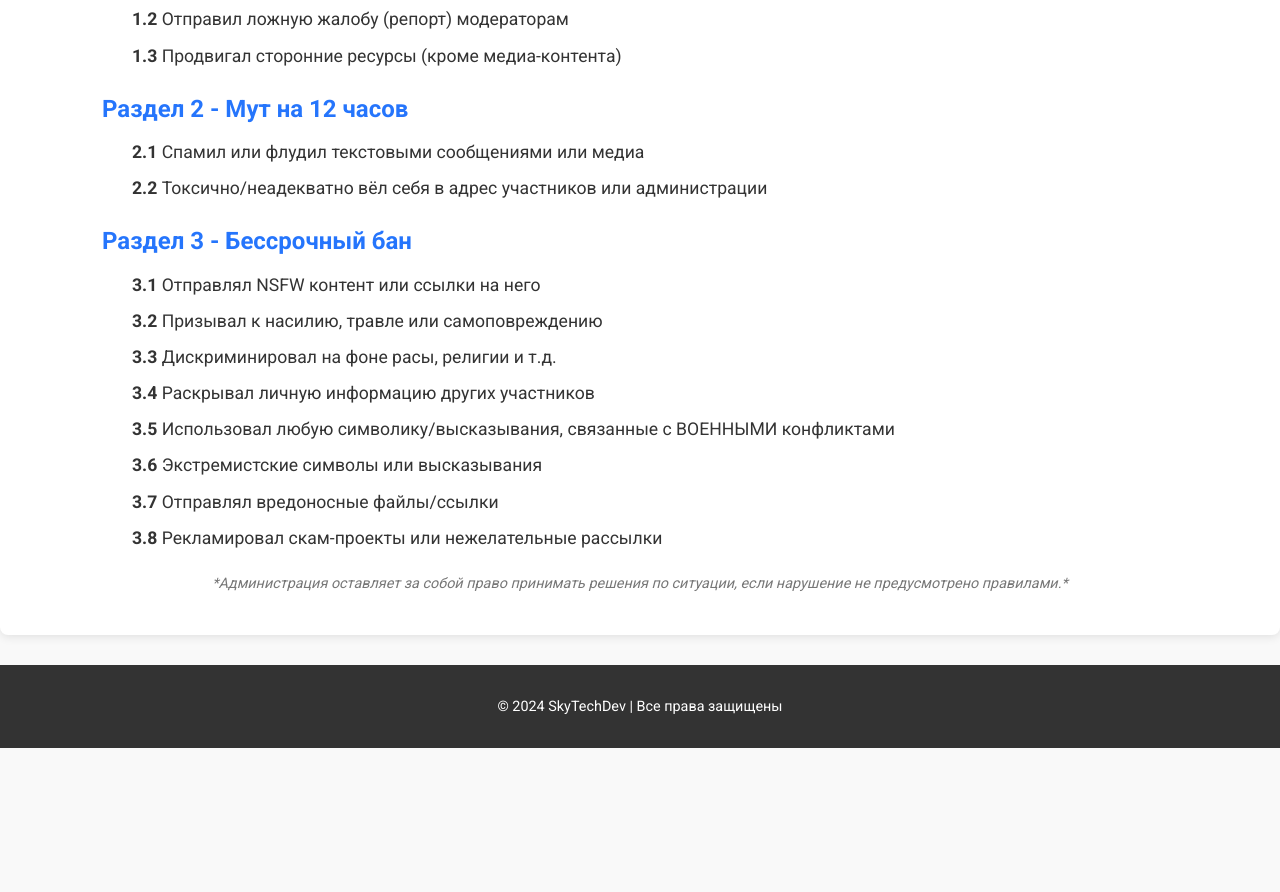
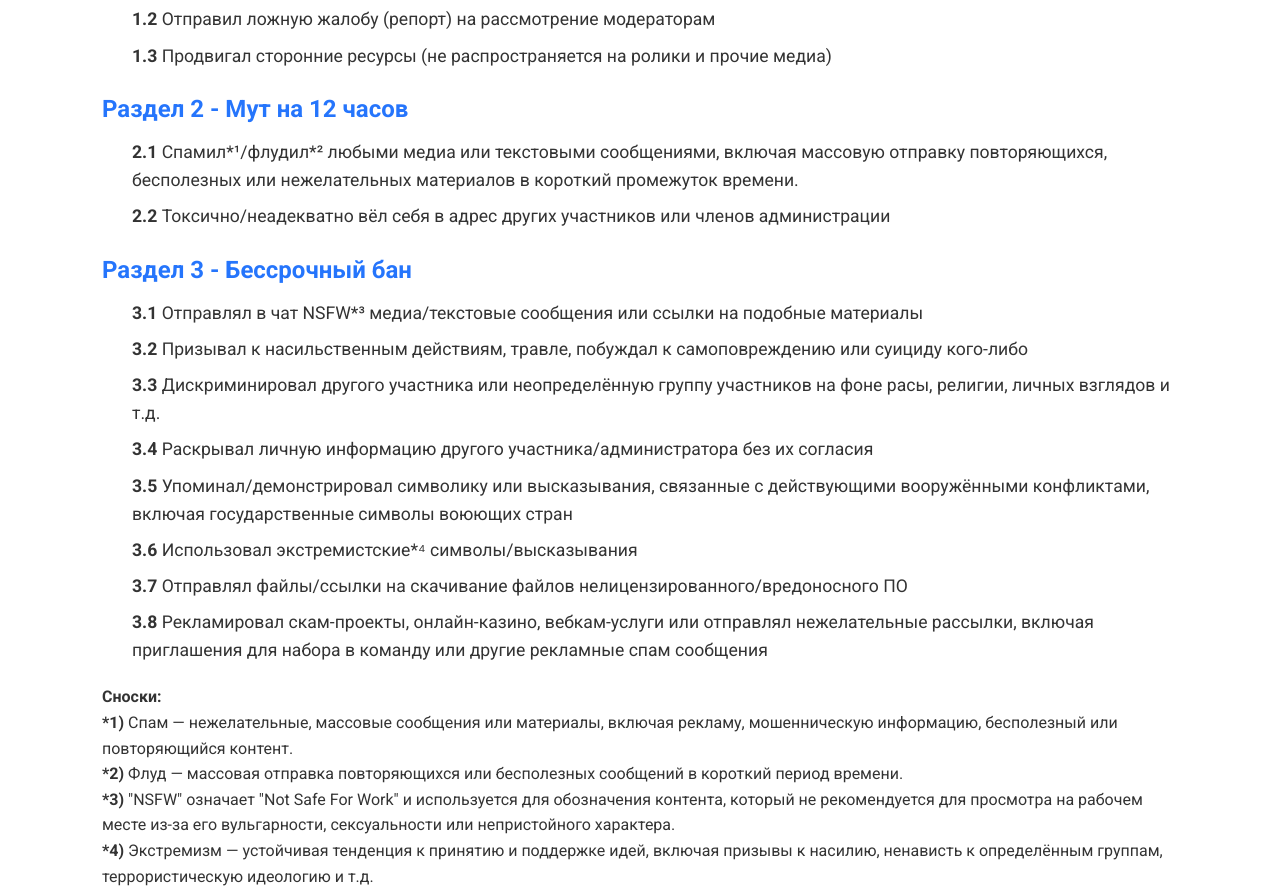
Before and after one commit to SkyWalkerOne/STDChatRules, a plain HTML site: page index.html in a window 1280 px wide. Shown: the part 460-1352 px from the top of the page. Before the commit the page ends 1208 px from the top, so only its background shows below. Drawn offline with Linux system fonts and the light colour scheme.

Commit message:
Update index.html

```diff
--- a/index.html
+++ b/index.html
@@ -3,7 +3,8 @@
 <head>
     <meta charset="UTF-8">
     <meta name="viewport" content="width=device-width, initial-scale=1.0">
-    <title>Правила чата</title>
+    <meta name="description" content="Правила группы: обеспечение безопасности и комфорта участников.">
+    <title>Правила группы</title>
     <link rel="stylesheet" href="styles.css">
     <link href="https://fonts.googleapis.com/css2?family=Roboto:wght@300;400;500;700&display=swap" rel="stylesheet">
 </head>
@@ -25,31 +26,39 @@
                 <h3>Раздел 1 - Варн / Предупреждение</h3>
                 <ul>
                     <li><strong>1.1</strong> Оскорбил другого участника/администратора группы</li>
-                    <li><strong>1.2</strong> Отправил ложную жалобу (репорт) модераторам</li>
-                    <li><strong>1.3</strong> Продвигал сторонние ресурсы (кроме медиа-контента)</li>
+                    <li><strong>1.2</strong> Отправил ложную жалобу (репорт) на рассмотрение модераторам</li>
+                    <li><strong>1.3</strong> Продвигал сторонние ресурсы (не распространяется на ролики и прочие медиа)</li>
                 </ul>
             </div>
 
             <div class="rule-category">
                 <h3>Раздел 2 - Мут на 12 часов</h3>
                 <ul>
-                    <li><strong>2.1</strong> Спамил или флудил текстовыми сообщениями или медиа</li>
-                    <li><strong>2.2</strong> Токсично/неадекватно вёл себя в адрес участников или администрации</li>
+                    <li><strong>2.1</strong> Спамил*¹/флудил*² любыми медиа или текстовыми сообщениями, включая массовую отправку повторяющихся, бесполезных или нежелательных материалов в короткий промежуток времени.</li>
+                    <li><strong>2.2</strong> Токсично/неадекватно вёл себя в адрес других участников или членов администрации</li>
                 </ul>
             </div>
 
             <div class="rule-category">
                 <h3>Раздел 3 - Бессрочный бан</h3>
                 <ul>
-                    <li><strong>3.1</strong> Отправлял NSFW контент или ссылки на него</li>
-                    <li><strong>3.2</strong> Призывал к насилию, травле или самоповреждению</li>
-                    <li><strong>3.3</strong> Дискриминировал на фоне расы, религии и т.д.</li>
-                    <li><strong>3.4</strong> Раскрывал личную информацию других участников</li>
-                    <li><strong>3.5</strong> Использовал любую символику/высказывания, связанные с ВОЕННЫМИ конфликтами</li>
-                    <li><strong>3.6</strong> Экстремистские символы или высказывания</li>
-                    <li><strong>3.7</strong> Отправлял вредоносные файлы/ссылки</li>
-                    <li><strong>3.8</strong> Рекламировал скам-проекты или нежелательные рассылки</li>
+                    <li><strong>3.1</strong> Отправлял в чат NSFW*³ медиа/текстовые сообщения или ссылки на подобные материалы</li>
+                    <li><strong>3.2</strong> Призывал к насильственным действиям, травле, побуждал к самоповреждению или суициду кого-либо</li>
+                    <li><strong>3.3</strong> Дискриминировал другого участника или неопределённую группу участников на фоне расы, религии, личных взглядов и т.д.</li>
+                    <li><strong>3.4</strong> Раскрывал личную информацию другого участника/администратора без их согласия</li>
+                    <li><strong>3.5</strong> Упоминал/демонстрировал символику или высказывания, связанные с действующими вооружёнными конфликтами, включая государственные символы воюющих стран</li>
+                    <li><strong>3.6</strong> Использовал экстремистские*⁴ символы/высказывания</li>
+                    <li><strong>3.7</strong> Отправлял файлы/ссылки на скачивание файлов нелицензированного/вредоносного ПО</li>
+                    <li><strong>3.8</strong> Рекламировал скам-проекты, онлайн-казино, вебкам-услуги или отправлял нежелательные рассылки, включая приглашения для набора в команду или другие рекламные спам сообщения</li>
                 </ul>
+            </div>
+
+            <div class="footnotes">
+                <h4>Сноски:</h4>
+                <p><strong>*1)</strong> Спам — нежелательные, массовые сообщения или материалы, включая рекламу, мошенническую информацию, бесполезный или повторяющийся контент.</p>
+                <p><strong>*2)</strong> Флуд — массовая отправка повторяющихся или бесполезных сообщений в короткий период времени.</p>
+                <p><strong>*3)</strong> "NSFW" означает "Not Safe For Work" и используется для обозначения контента, который не рекомендуется для просмотра на рабочем месте из-за его вульгарности, сексуальности или непристойного характера.</p>
+                <p><strong>*4)</strong> Экстремизм — устойчивая тенденция к принятию и поддержке идей, включая призывы к насилию, ненависть к определённым группам, террористическую идеологию и т.д.</p>
             </div>
 
             <p class="note">*Администрация оставляет за собой право принимать решения по ситуации, если нарушение не предусмотрено правилами.*</p>
```
